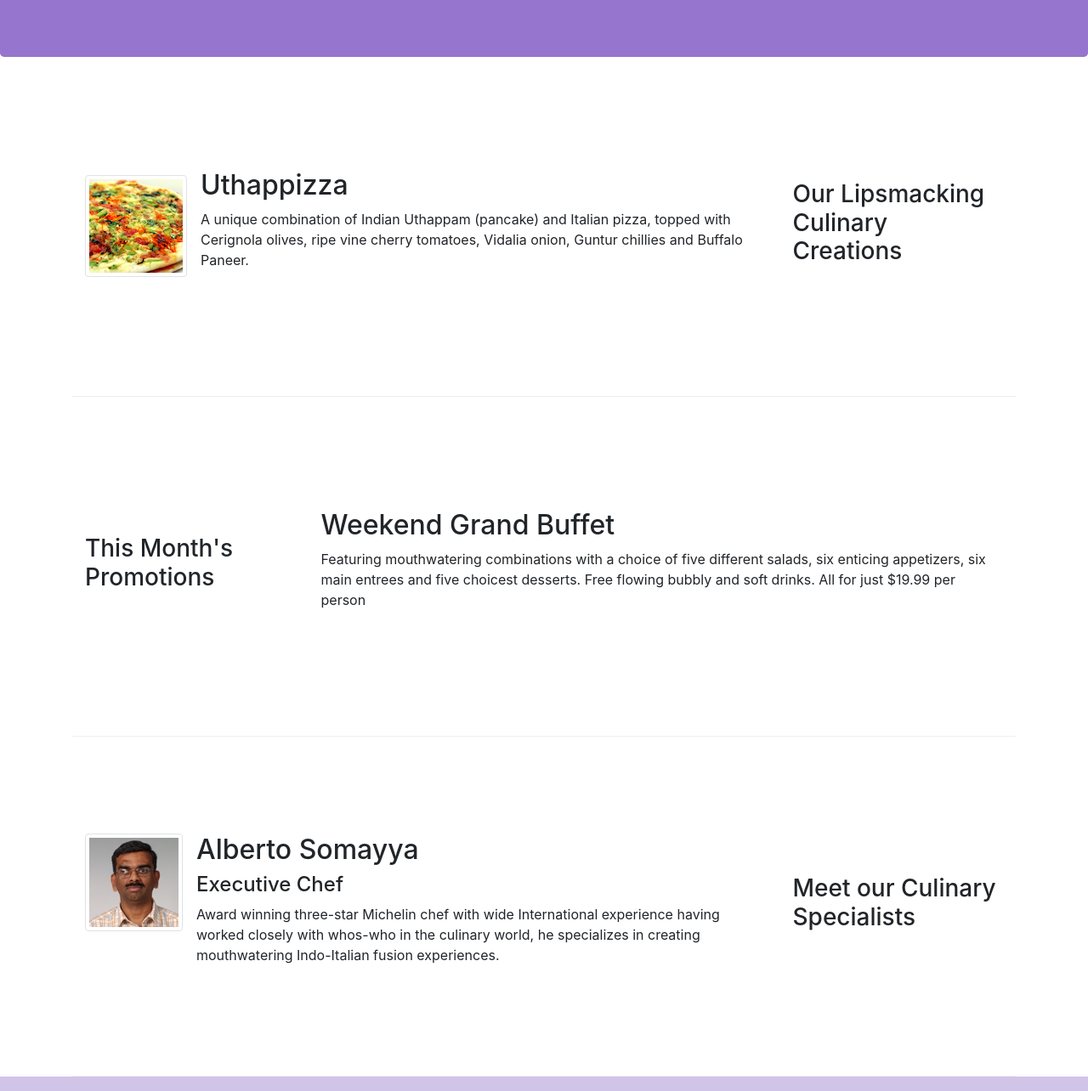
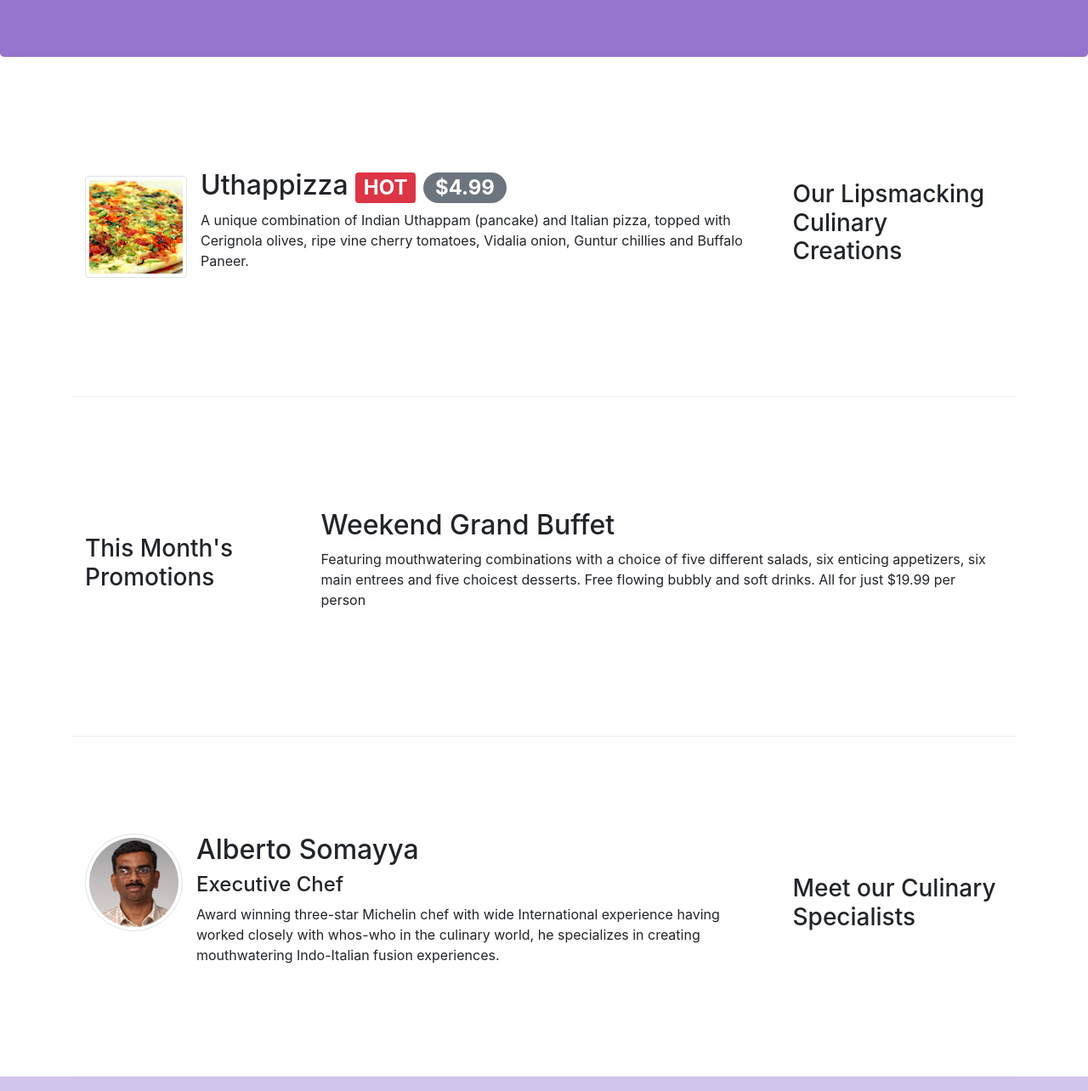
Before and after one commit to JS-alaz/Bootstrap, a website: page index.html in a window 1280 px wide. Shown: the part 267-1551 px from the top of the page at 85% size. Drawn offline with nearby package versions, Linux system fonts and the light colour scheme.

Commit message:
alerting users

```diff
--- a/index.html
+++ b/index.html
@@ -52,8 +52,8 @@
                 <div class="media">
                     <img  class="d-flex mr-3 img-thumbnail align-self-center" src="img/uthappizza.png" alt="">
                     <div class="media-body">
-                        <h2 class="mt-0">Uthappizza</h2>
-                        <p>A unique combination of Indian Uthappam (pancake) and Italian pizza, topped with Cerignola olives, ripe vine cherry tomatoes, Vidalia onion, Guntur chillies and Buffalo Paneer.</p>
+                        <h2 class="mt-0">Uthappizza <span class="badge badge-danger">HOT</span> <span class="badge badge-pill badge-secondary">$4.99</span></h2>
+                        <p class="hidden-xs-downd">A unique combination of Indian Uthappam (pancake) and Italian pizza, topped with Cerignola olives, ripe vine cherry tomatoes, Vidalia onion, Guntur chillies and Buffalo Paneer.</p>
                     </div>
                 </div>
 
@@ -77,7 +77,7 @@
             </div>
             <div class="col col-sm order-sm-first col-md">
                 <div class="media">
-                    <img class="d-flex mr-3 img-thumbnail aling-self-center"  src="img/alberto.png" alt="">
+                    <img class="d-flex mr-3  rounded-circle img-thumbnail aling-self-center"  src="img/alberto.png" alt="">
                     <div class="medida-body">
                         <h2 class="mt-0">Alberto Somayya</h2>
                         <h4>Executive Chef</h4>
```
